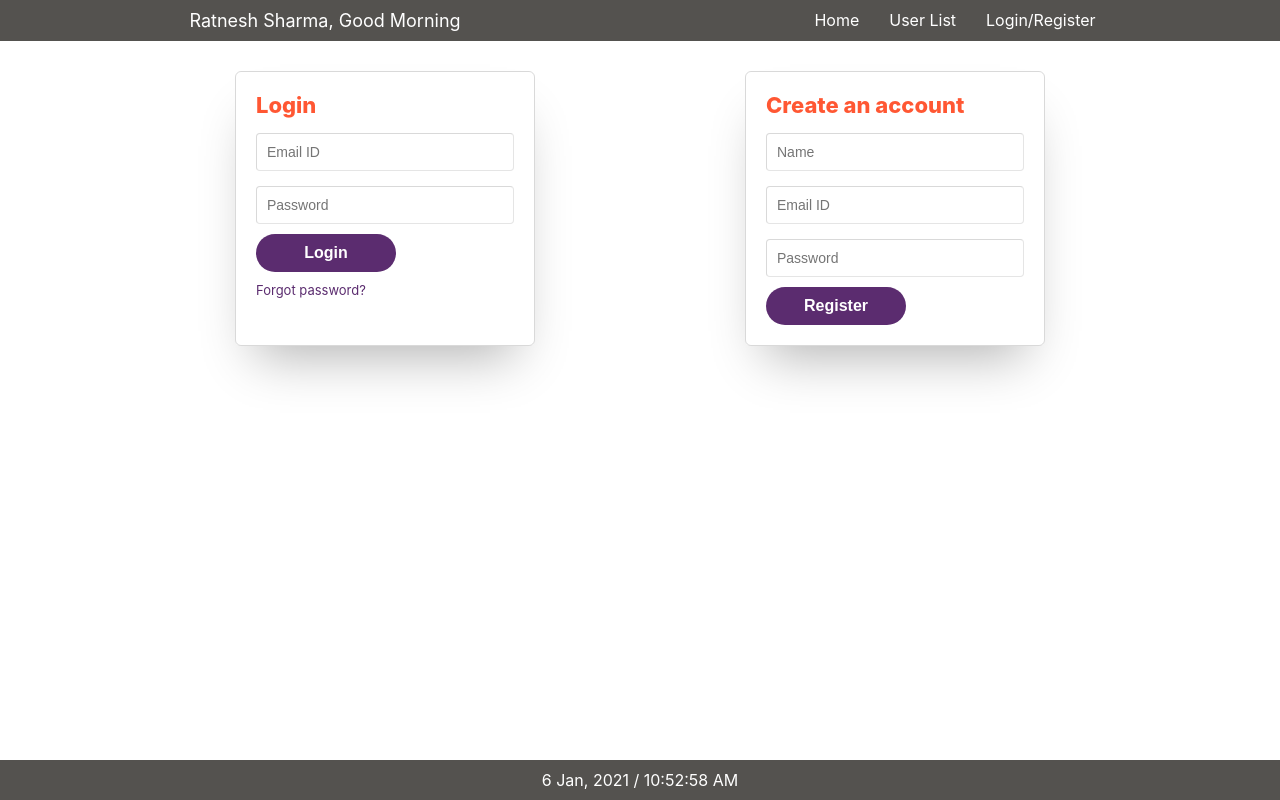
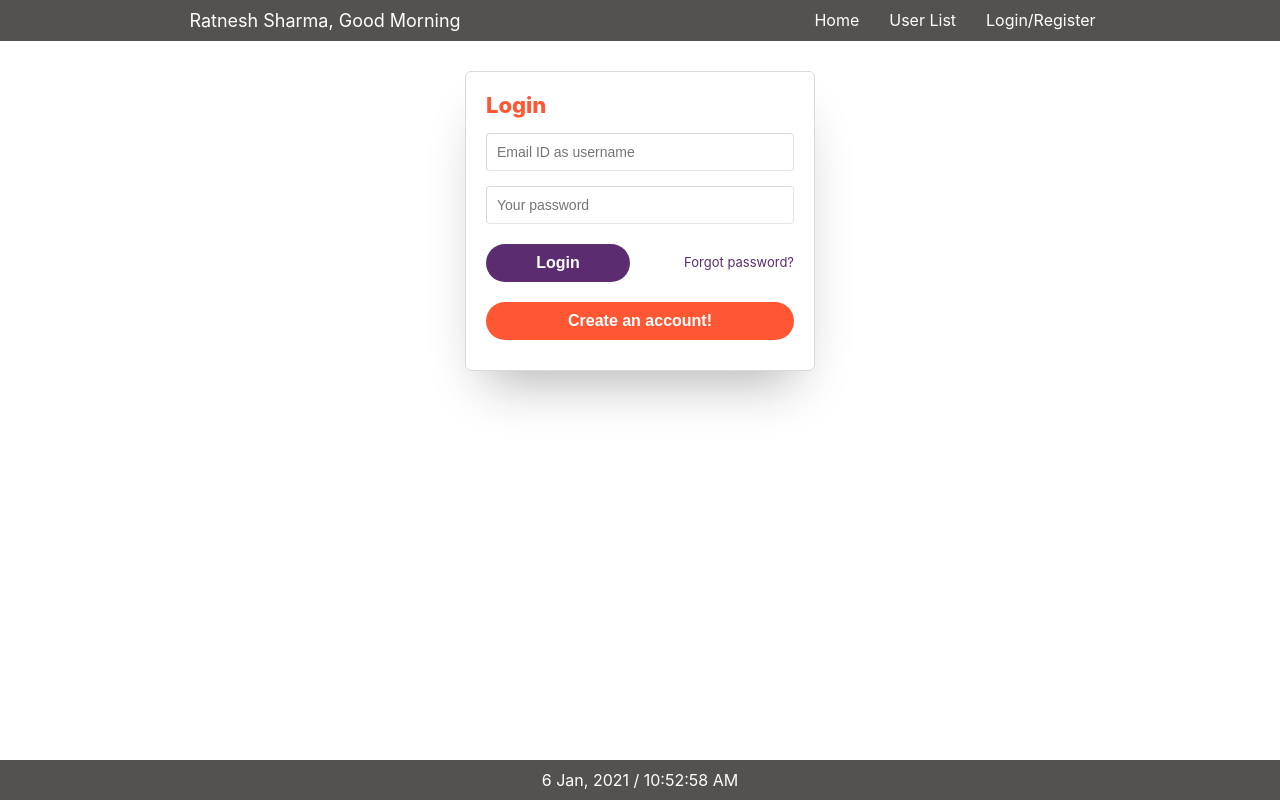
Before and after one commit to ratnesh24/reactjs-task1userlist, a React (Create React App) app: page / in a window 1280 px wide. Built offline with nearby package versions, Linux system fonts and the light colour scheme.

Commit message:
4 files modified

```diff
--- a/components/Login.jsx
+++ b/components/Login.jsx
@@ -1,46 +1,125 @@
-import React, { Component } from 'react';
-import { Link } from 'react-router-dom';
+import React, { Component } from "react";
+import { Link } from "react-router-dom";
 
 export default class Login extends Component {
+  constructor() {
+    super();
+    this.state = {
+      isRegister: false
+    };
+  }
   login() {
-        alert('Login');
-        console.log("Login", this.state)
+    // alert('Login');
+    //console.log("Login", this.state)
+    const requestOptions = {
+      method: "POST",
+      headers: { "Content-Type": "application/json" },
+      body: JSON.stringify({
+        email: this.state.log_email,
+        password: this.state.log_password
+      })
+    };
+    fetch("https://reqres.in/api/login", requestOptions)
+      .then(response => response.json())
+      .then(data => console.log("loginResponse", data));
   }
   register() {
-        alert('Register');
-        console.log("Register", this.state)
+    // alert('Register');
+    console.log("Register", this.state);
+    const requestOptions = {
+      method: "POST",
+      headers: { "Content-Type": "application/json" },
+      body: JSON.stringify({
+        name: this.state.reg_name,
+        email: this.state.reg_email,
+        password: this.state.reg_password
+      })
+    };
+    fetch("https://reqres.in/api/register", requestOptions)
+      .then(response => response.json())
+      .then(data => console.log("registerResponse", data));
   }
   render() {
     return (
       <>
         <div className="container">
-                    <div className="row col-2">
-                        <div className="form login box ma-auto">
+          <div className="row col-xs-1">
+            {!this.state.isRegister ? (
+              <div className="form login logReg box">
                 <h3 className="title">Login</h3>
-                            <input type="email" placeholder="Email ID"
-                                onChange={(e) => { this.setState({ email: e.target.value }) }} />
-                            <input type="password" placeholder="Password"
-                                onChange={(e) => { this.setState({ password: e.target.value }) }} />
-                            <button className="btn " onClick={() => this.login()}>Login</button>
-                            <div className="note row col-1">
-                                <div>
-                                    <Link to="#">Forgot password?</Link>
+                <input
+                  type="email"
+                  placeholder="Email ID as username"
+                  onChange={e => {
+                    this.setState({ log_email: e.target.value });
+                  }}
+                />
+                <input
+                  type="password"
+                  placeholder="Your password"
+                  onChange={e => {
+                    this.setState({ log_password: e.target.value });
+                  }}
+                />
+                <div className="row col-xs-2">
+                  <button className="btn " onClick={() => this.login()}>
+                    Login
+                  </button>
+                  <Link to="#" className="note forgotPass">
+                    Forgot password?
+                  </Link>
+                </div>
+                <div className="note row col-2">
+                  <button
+                    className="btn btn-secondary"
+                    onClick={() => this.setState({ isRegister: true })}
+                  >
+                    Create an account!
+                  </button>
                 </div>
               </div>
+            ) : (
+              <div className="form login logReg box">
+                <h3 className="title">Create an account</h3>
+                <input
+                  type="text"
+                  placeholder="Your name"
+                  onChange={e => {
+                    this.setState({ reg_name: e.target.value });
+                  }}
+                />
+                <input
+                  type="email"
+                  placeholder="Email ID as username"
+                  onChange={e => {
+                    this.setState({ reg_email: e.target.value });
+                  }}
+                />
+                <input
+                  type="password"
+                  placeholder="Your password"
+                  onChange={e => {
+                    this.setState({ reg_password: e.target.value });
+                  }}
+                />
+                <div className="row col-xs-2">
+                  <button className="btn" onClick={() => this.register()}>
+                    Register
+                  </button>
                 </div>
-                        <div className="form login box ma-auto">
-                            <h3 className="title">Create an account</h3>
-                            <input type="text" placeholder="Name"
-                                onChange={(e) => { this.setState({ name: e.target.value }) }} />
-                            <input type="email" placeholder="Email ID"
-                                onChange={(e) => { this.setState({ email: e.target.value }) }} />
-                            <input type="password" placeholder="Password"
-                                onChange={(e) => { this.setState({ password: e.target.value }) }} />
-                            <button className="btn " onClick={() => this.register()}>Register</button>
+                <div className="row col-xs-1">
+                  <button
+                    className="btn btn-secondary"
+                    onClick={() => this.setState({ isRegister: false })}
+                  >
+                    Have an account? Log in.
+                  </button>
                 </div>
+              </div>
+            )}
           </div>
         </div>
       </>
-        )
+    );
   }
 }
--- a/css/_column.scss
+++ b/css/_column.scss
@@ -7,19 +7,106 @@
     column-gap: 2rem;
     padding: 1rem 0;
 
-    &.col-1,
-    &.col-2,
-    &.col-3,
-    &.col-4,
-    &.col-5,
-    &.col-6,
-    &.col-7,
-    &.col-8,
-    &.col-9,
-    &.col-10,
-    &.col-11,
-    &.col-12 {
+    &.col-xs-1 {
       grid-template-columns: repeat(1, 1fr);
+    }
+
+    &.col-xs-2 {
+      grid-template-columns: repeat(2, 1fr);
+    }
+
+    &.col-xs-3 {
+      grid-template-columns: repeat(3, 1fr);
+    }
+
+    &.col-xs-4 {
+      grid-template-columns: repeat(4, 1fr);
+    }
+
+    &.col-xs-5 {
+      grid-template-columns: repeat(5, 1fr);
+    }
+
+    &.col-xs-6 {
+      grid-template-columns: repeat(6, 1fr);
+    }
+
+    &.col-xs-7 {
+      grid-template-columns: repeat(7, 1fr);
+    }
+
+    &.col-xs-8 {
+      grid-template-columns: repeat(8, 1fr);
+    }
+
+    &.col-xs-9 {
+      grid-template-columns: repeat(9, 1fr);
+    }
+
+    &.col-xs-10 {
+      grid-template-columns: repeat(10, 1fr);
+    }
+
+    &.col-xs-11 {
+      grid-template-columns: repeat(11, 1fr);
+    }
+
+    &.col-xs-12 {
+      grid-template-columns: repeat(12, 1fr);
+    }
+  }
+
+  @include phoneL {
+    width: 90%;
+
+    .row {
+      &.col-sm-1 {
+        grid-template-columns: repeat(1, 1fr);
+      }
+
+      &.col-sm-2 {
+        grid-template-columns: repeat(2, 1fr);
+      }
+
+      &.col-sm-3 {
+        grid-template-columns: repeat(3, 1fr);
+      }
+
+      &.col-sm-4 {
+        grid-template-columns: repeat(4, 1fr);
+      }
+
+      &.col-sm-5 {
+        grid-template-columns: repeat(5, 1fr);
+      }
+
+      &.col-sm-6 {
+        grid-template-columns: repeat(6, 1fr);
+      }
+
+      &.col-sm-7 {
+        grid-template-columns: repeat(7, 1fr);
+      }
+
+      &.col-sm-8 {
+        grid-template-columns: repeat(8, 1fr);
+      }
+
+      &.col-sm-9 {
+        grid-template-columns: repeat(9, 1fr);
+      }
+
+      &.col-sm-10 {
+        grid-template-columns: repeat(10, 1fr);
+      }
+
+      &.col-sm-11 {
+        grid-template-columns: repeat(11, 1fr);
+      }
+
+      &.col-sm-12 {
+        grid-template-columns: repeat(12, 1fr);
+      }
     }
   }
 
@@ -27,22 +114,52 @@
     width: 90%;
 
     .row {
-      &.col-1 {
+      &.col-md-1 {
         grid-template-columns: repeat(1, 1fr);
       }
 
-      &.col-2,
-      &.col-3,
-      &.col-4,
-      &.col-5,
-      &.col-6,
-      &.col-7,
-      &.col-8,
-      &.col-9,
-      &.col-10,
-      &.col-11,
-      &.col-12 {
+      &.col-md-2 {
         grid-template-columns: repeat(2, 1fr);
+      }
+
+      &.col-md-3 {
+        grid-template-columns: repeat(3, 1fr);
+      }
+
+      &.col-md-4 {
+        grid-template-columns: repeat(4, 1fr);
+      }
+
+      &.col-md-5 {
+        grid-template-columns: repeat(5, 1fr);
+      }
+
+      &.col-md-6 {
+        grid-template-columns: repeat(6, 1fr);
+      }
+
+      &.col-md-7 {
+        grid-template-columns: repeat(7, 1fr);
+      }
+
+      &.col-md-8 {
+        grid-template-columns: repeat(8, 1fr);
+      }
+
+      &.col-md-9 {
+        grid-template-columns: repeat(9, 1fr);
+      }
+
+      &.col-md-10 {
+        grid-template-columns: repeat(10, 1fr);
+      }
+
+      &.col-md-11 {
+        grid-template-columns: repeat(11, 1fr);
+      }
+
+      &.col-md-12 {
+        grid-template-columns: repeat(12, 1fr);
       }
     }
   }
@@ -51,51 +168,51 @@
     width: 100rem;
 
     .row {
-      &.col-1 {
+      &.col-lg-1 {
         grid-template-columns: repeat(1, 1fr);
       }
 
-      &.col-2 {
+      &.col-lg-2 {
         grid-template-columns: repeat(2, 1fr);
       }
 
-      &.col-3 {
+      &.col-lg-3 {
         grid-template-columns: repeat(3, 1fr);
       }
 
-      &.col-4 {
+      &.col-lg-4 {
         grid-template-columns: repeat(4, 1fr);
       }
 
-      &.col-5 {
+      &.col-lg-5 {
         grid-template-columns: repeat(5, 1fr);
       }
 
-      &.col-6 {
+      &.col-lg-6 {
         grid-template-columns: repeat(6, 1fr);
       }
 
-      &.col-7 {
+      &.col-lg-7 {
         grid-template-columns: repeat(7, 1fr);
       }
 
-      &.col-8 {
+      &.col-lg-8 {
         grid-template-columns: repeat(8, 1fr);
       }
 
-      &.col-9 {
+      &.col-lg-9 {
         grid-template-columns: repeat(9, 1fr);
       }
 
-      &.col-10 {
+      &.col-lg-10 {
         grid-template-columns: repeat(10, 1fr);
       }
 
-      &.col-11 {
+      &.col-lg-11 {
         grid-template-columns: repeat(11, 1fr);
       }
 
-      &.col-12 {
+      &.col-lg-12 {
         grid-template-columns: repeat(12, 1fr);
       }
     }
--- a/css/_form.scss
+++ b/css/_form.scss
@@ -1,17 +1,22 @@
 .form {
+  &.logReg {
+    width: auto;
+    max-width: 35rem;
+    margin: 0 auto;
+  }
 
   input,
-    input[type=text],
-    input[type=email],
-    input[type=password] {
-        width        : 100%;
+  input[type="text"],
+  input[type="email"],
+  input[type="password"] {
+    width: 100%;
     border-radius: 0.4rem;
-        border-color : $shadow;
-        border-width : 0.1rem;
-        padding      : 1rem;
-        font-size    : 1.4rem;
-        margin       : 0.5rem 0 1rem;
-        transition   : all 0.5s ease-in-out;
+    border-color: $shadow;
+    border-width: 0.1rem;
+    padding: 1rem;
+    font-size: 1.4rem;
+    margin: 0.5rem 0 1rem;
+    transition: all 0.5s ease-in-out;
 
     &:hover,
     &:focus,
@@ -22,11 +27,18 @@
   }
 
   &.login {
-        width : 30rem;
+    width: auto;
     margin: 2rem auto;
   }
 
   .note {
     font-size: 1.3rem;
   }
+
+  .forgotPass {
+    float: right;
+    display: block;
+    text-align: right;
+    padding: 1rem 0;
   }
+}
--- a/css/_reset.scss
+++ b/css/_reset.scss
@@ -1,34 +1,33 @@
-@import url('https://fonts.googleapis.com/css2?family=Open+Sans:wght@300;400;700;800&display=swap');
+@import url("https://fonts.googleapis.com/css2?family=Open+Sans:wght@300;400;700;800&display=swap");
 
 * {
-    margin    : 0;
-    padding   : 0;
+  margin: 0;
+  padding: 0;
   box-sizing: border-box;
-    outline   : none;
+  outline: none;
 }
 
 *:active,
 *:active:focus {
-    outline   : none;
-    border    : none;
+  outline: none;
+  border: none;
   box-shadow: none;
 }
 
 html {
   // 1rem = 10px
   font-size: 62.5%;
-
 }
 
 body {
-    font-size                 : 1.6rem;
-    font-family               : 'Open Sans', Arial, Helvetica, sans-serif;
+  font-size: 1.6rem;
+  font-family: "Open Sans", Arial, Helvetica, sans-serif;
   //‑webkit‑text‑size‑adjust: 100%;
-    color                     : $gray;
-    overflow-x                : hidden;
-    text-rendering            : optimizeLegibility;
-    -webkit-font-smoothing    : antialiased;
-    overflow-x                : hidden;
+  color: $gray;
+  overflow-x: hidden;
+  text-rendering: optimizeLegibility;
+  -webkit-font-smoothing: antialiased;
+  overflow-x: hidden;
 }
 
 .clearfix {
@@ -43,7 +42,7 @@ b {
 
 a {
   text-decoration: none;
-    color          : $primary;
+  color: $primary;
 
   &:hover,
   &:focus {
@@ -77,27 +76,27 @@ h4 {
 }
 
 h1.title {
-    font-size : 2.6rem;
+  font-size: 2.6rem;
   text-align: center;
-    padding   : 2rem 0;
-    color     : $accent;
+  padding: 2rem 0;
+  color: $accent;
 }
 
 h2.title {
   font-size: 2.2rem;
-    padding  : 0 0 1rem;
-    color    : $accent;
+  padding: 0 0 1rem;
+  color: $accent;
 }
 
 h3.title {
   font-size: 2.2rem;
-    padding  : 0 0 1rem;
-    color    : $accent;
+  padding: 0 0 1rem;
+  color: $accent;
 }
 
 .text-title {
   font-size: 3rem;
-    margin   : 2rem 0 1rem;
+  margin: 2rem 0 1rem;
 }
 
 .text-center {
@@ -155,55 +154,54 @@ h3.title {
 ul,
 ol,
 li {
-    margin : 0;
+  margin: 0;
   padding: 0;
 }
 
 .btn {
-    display         : inline-block;
-    width           : auto;
-    min-width       : 14rem;
-    padding         : 1rem 1.5rem;
-    font-size       : 1.6rem;
-    font-weight     : 700;
-    text-align      : center;
-    border-radius   : 5rem;
-    border          : 0 none;
+  display: inline-block;
+  width: auto;
+  min-width: 14rem;
+  padding: 1rem 1.5rem;
+  font-size: 1.6rem;
+  font-weight: 700;
+  text-align: center;
+  border-radius: 5rem;
+  border: 0 none;
   transform-origin: 0 100%;
   background-color: $primary;
-    color           : $white;
+  color: $white;
 
   &:hover,
   &:focus,
   &:active,
   &:active:focus {
     //transform : rotate(0);
-        border          : none;
-        box-shadow      : none;
+    border: none;
+    box-shadow: none;
     background-color: $accent;
   }
 }
 
 .btn-secondary {
-    background-color: $secondary;
+  background-color: $accent;
 
   &:hover,
   &:focus,
   &:active,
   &:active:focus {
     //transform : rotate(0);
-        border          : none;
-        box-shadow      : none;
+    border: none;
+    box-shadow: none;
     background-color: $primary;
   }
 }
 
 section {
-    padding : 5rem 0;
+  padding: 5rem 0;
   position: relative;
-    width   : 100vw;
+  width: 100vw;
 }
-
 
 .ma-auto {
   margin: auto;
@@ -235,8 +233,8 @@ section {
 
 .box {
   border-radius: 0.6rem;
-    border       : 0.1rem solid $shadow;
-    width        : auto;
-    padding      : 2rem;
-    box-shadow   : 0 3rem 5rem -2rem rgba($color: $black, $alpha: 0.3);
+  border: 0.1rem solid $shadow;
+  width: auto;
+  padding: 2rem;
+  box-shadow: 0 3rem 5rem -2rem rgba($color: $black, $alpha: 0.3);
 }
```
Lines whose indentation alone changed are shown as unchanged.
